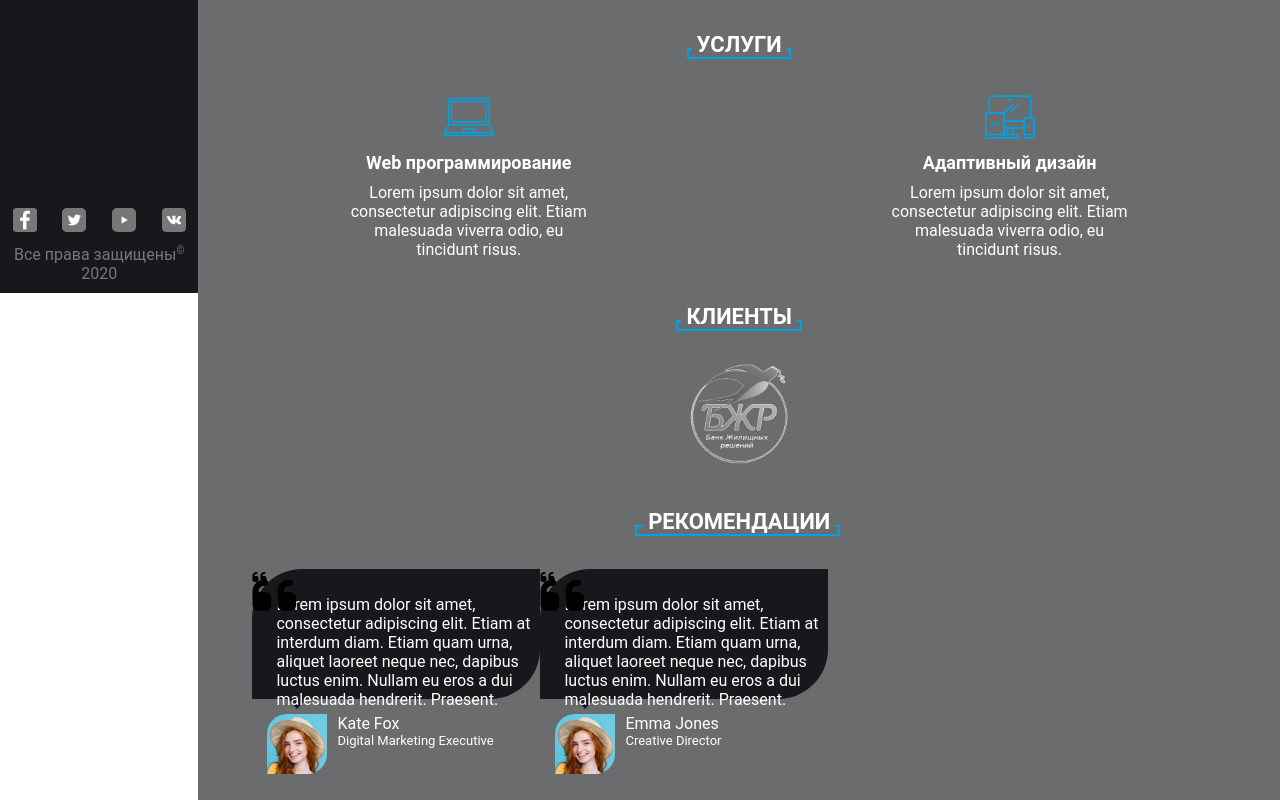
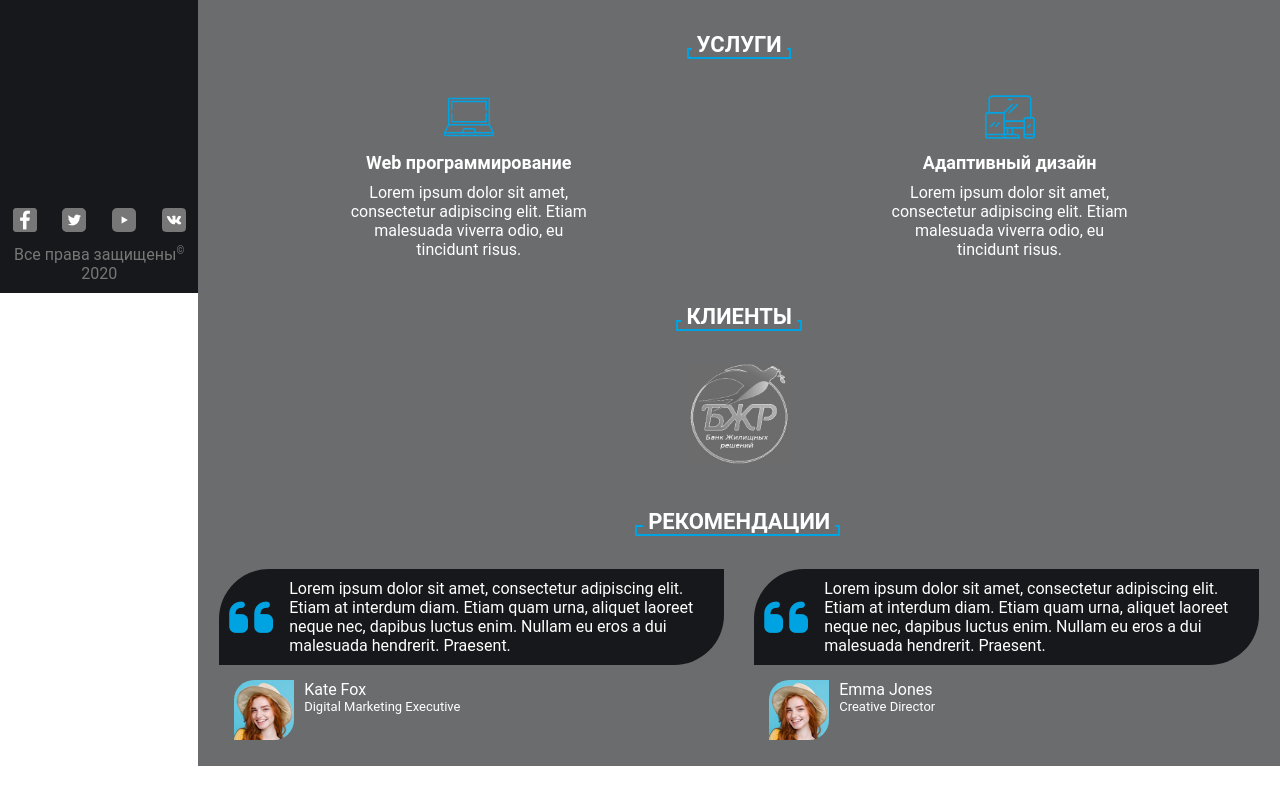
Before and after one commit to pilotvitalik/old_portfolio_part_2, a React (Create React App) app: page /about_me in a window 1280 px wide. Shown: the part 507-1307 px from the top of the page. After the commit the page ends 1273 px from the top, so only its background shows below. Built offline with nearby package versions, Linux system fonts and the light colour scheme.

Commit message:
component Abount DONE

```diff
--- a/src/components/Content/About/Testimonials/TestimonialItem/Description/Description.js
+++ b/src/components/Content/About/Testimonials/TestimonialItem/Description/Description.js
@@ -12,7 +12,6 @@ class Description extends React.Component{
 	render(){
 		return(
 			<div className={ style.desc }>
-			<i className="fas fa-quote-left"></i>
 				<p>{ this.state.text }</p>
 			</div>
 		);
--- a/src/components/Content/About/Testimonials/TestimonialItem/Description/description.module.css
+++ b/src/components/Content/About/Testimonials/TestimonialItem/Description/description.module.css
@@ -1,35 +1,28 @@
 .desc{
 	display: flex;
 	flex-direction: column;
+	justify-content: center;
 	position: relative;
 	width: 100%;
-	height: 130px;
+	height: auto;
+	min-height: 86px;
 	background: #17181B;
 	border-top-left-radius: 50px;
 	border-bottom-right-radius: 50px;
 }
-.desc:before{
-	content: '';
-	position: absolute;
-	width: 0;
-	height: 0;
-	bottom: -10px;
-	left: 36px;
-	border-left: 9px solid transparent;
-	border-right: 9px solid transparent;
-	border-top: 10px solid #17181B;
-}
 .desc:after{
 	content: '\f10d';
 	position: absolute;
+	left: 10px;
+	color: #00A3E1;
 	font-size: 50px;
 	font-family: "Font Awesome 5 Free";
-	    font-weight: 600;
+	font-weight: 600;
 }
 .desc p{
 	display: inline-block;
 	position: relative;
 	width: auto;
 	height: auto;
-	padding: 10px 0 10px 24px;
+	padding: 10px 10px 10px 70px;
 }
--- a/src/components/Content/About/Testimonials/TestimonialItem/testimonialItem.module.css
+++ b/src/components/Content/About/Testimonials/TestimonialItem/testimonialItem.module.css
@@ -2,6 +2,21 @@
 	display: flex;
 	flex-direction: column;
 	position: relative;
-	width: 288px;
+	width: 90vw;
+	max-width: 583.19px;
 	height: auto;
+	margin-right: 30px;
 }
+@media (min-width: 900px){
+	.item{
+		width: 34vw;
+	}
+	.item:last-child{
+		margin-right: 0;
+	}
+}
+@media (min-width: 1200px){
+	.item{
+		width: 50%;
+	}
+}
--- a/src/components/Content/About/Testimonials/testimonials.module.css
+++ b/src/components/Content/About/Testimonials/testimonials.module.css
@@ -27,3 +27,8 @@
 	width: auto;
 	height: auto;
 }
+@media (min-width: 1200px){
+	.slider{
+		width: 1040px;
+	}
+}
```
